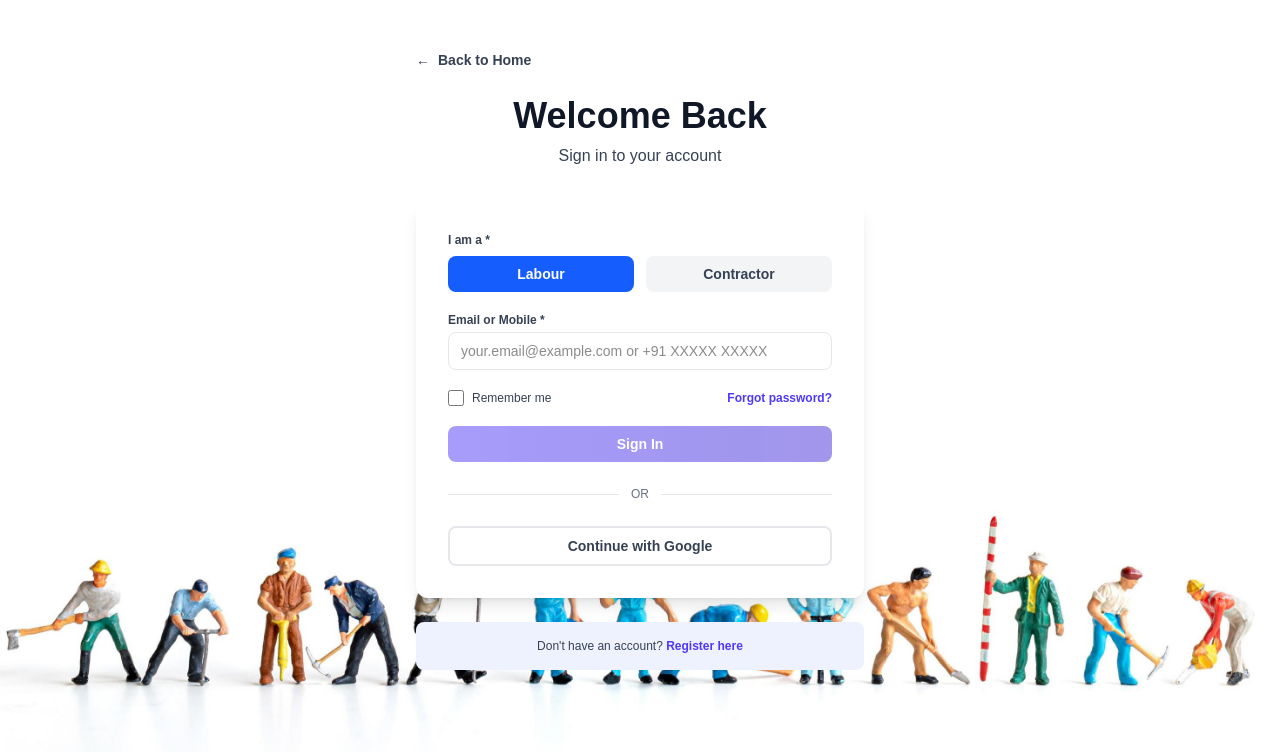
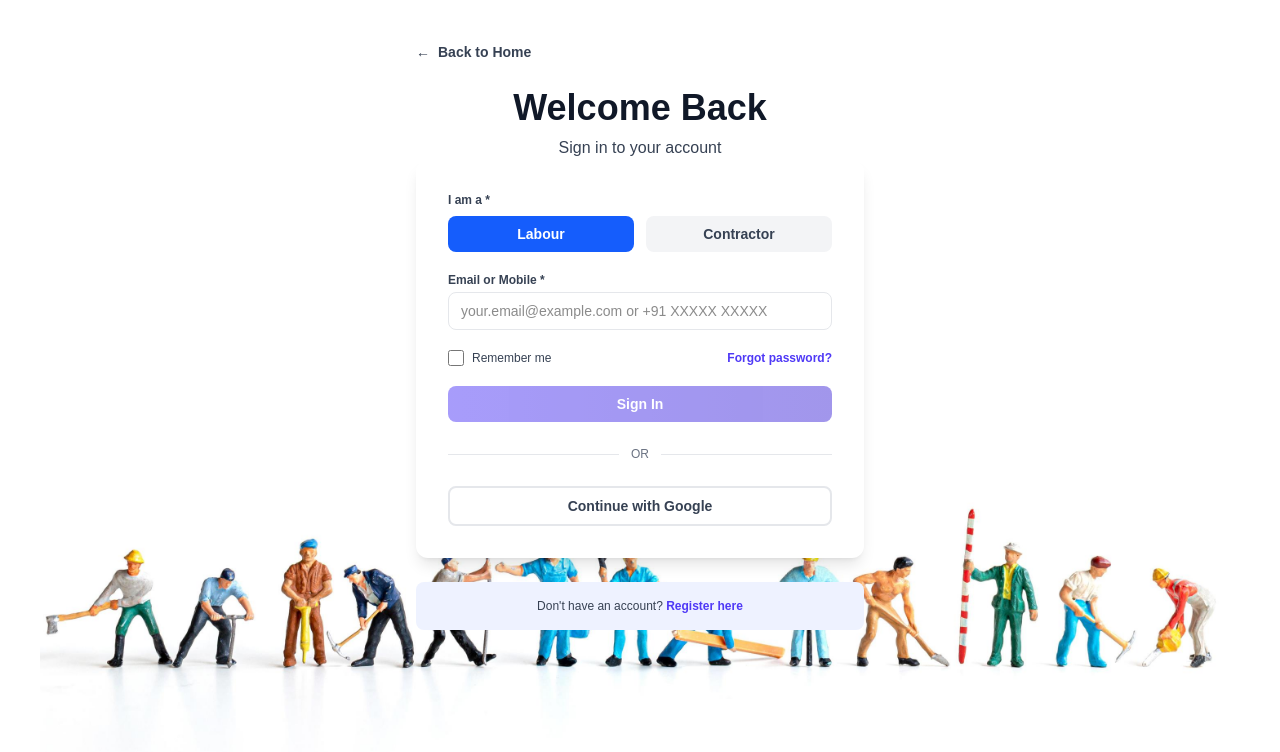
Before and after one commit to nileshnishad/laboursampark-frontend, a Next.js app: page /login in a window 1280 px wide. Shown: the top 752 px of the page. Built offline with nearby package versions, Linux system fonts and the light colour scheme; no server answers.

Commit message:
login bug

```diff
--- a/app/login/page.tsx
+++ b/app/login/page.tsx
@@ -78,11 +78,12 @@ function LoginContent() {
   }, [success, user, dispatch, router, searchParams, userType]);
 
   return (
-    <div className="min-h-screen relative py-12 px-4" style={{
+    <div className="min-h-screen relative py-10 px-2" style={{
       backgroundImage: "url('/images/labourimg.jpg')",
-      backgroundSize: 'cover',
-      backgroundPosition: 'center',
-      backgroundAttachment: 'fixed'
+      backgroundSize: 'contain',
+      backgroundPosition: 'bottom',
+      backgroundAttachment: 'fixed',
+      backgroundRepeat: 'no-repeat',
     }}>
       {/* Background Overlay */}
       {/* <div className="absolute inset-0 bg-black/40 dark:bg-black/60"></div> */}
@@ -102,7 +103,7 @@ function LoginContent() {
         </div>
 
         {/* Header */}
-        <div className="text-center mb-8">
+        <div className="text-center">
           <h1 className="text-3xl md:text-4xl font-extrabold text-gray-900 dark:text-white mb-2">
             Welcome Back
           </h1>
```
